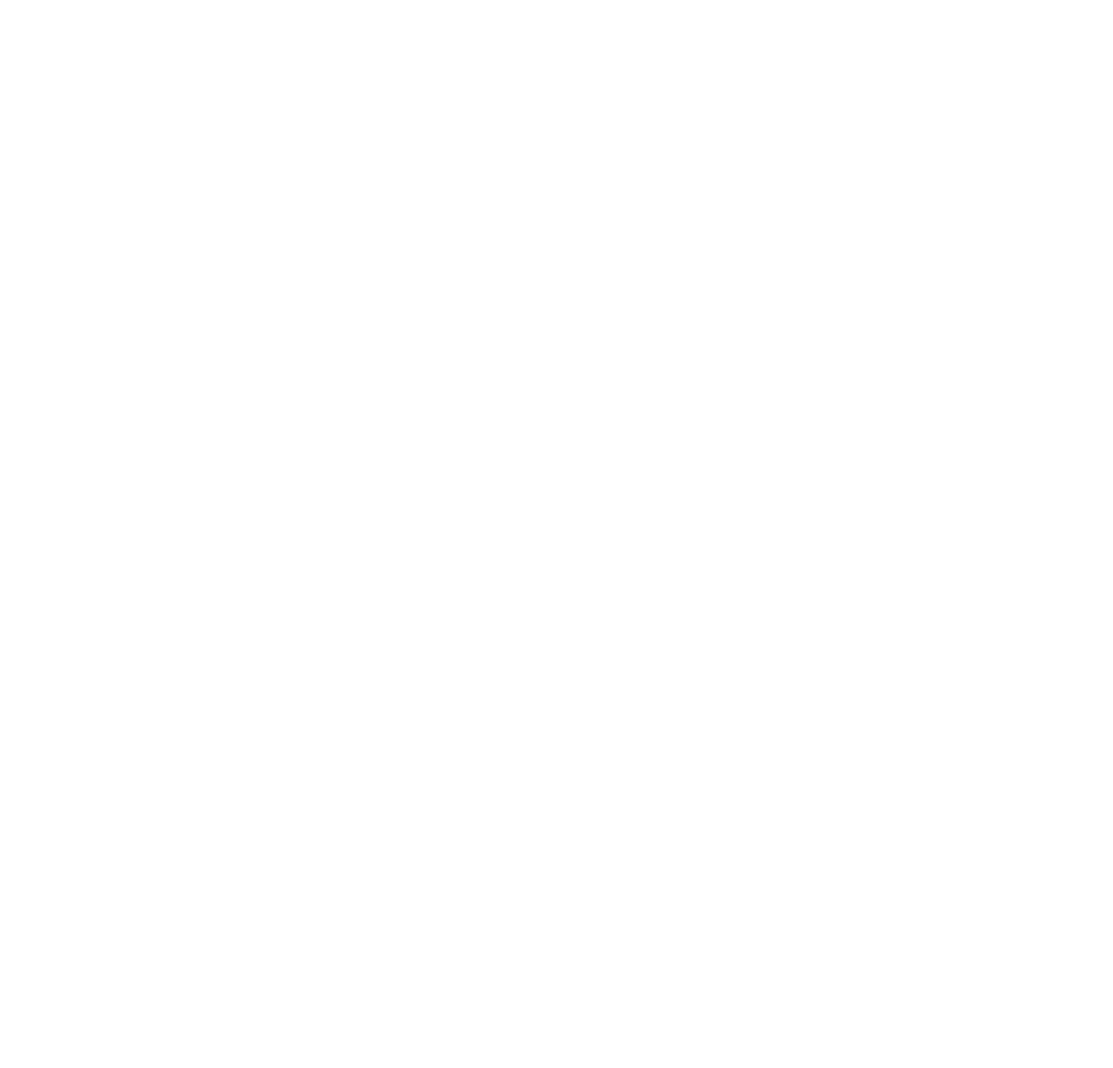
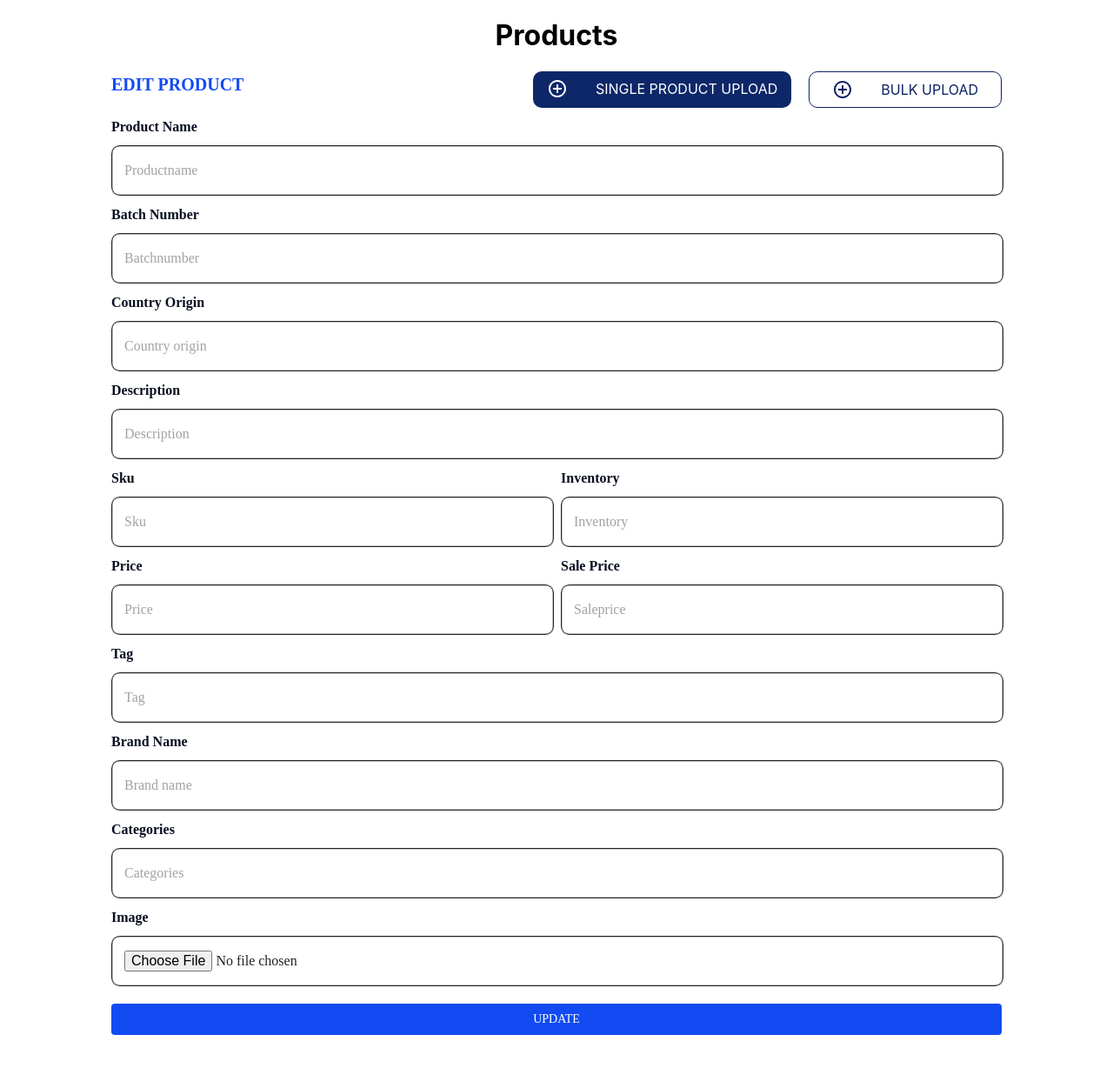
Before and after one commit to Arunrajmkoffice/Block-chain-frontend, a React (Create React App) app in the folder blockchain/: page /edit/1 in a window 1280 px wide. Before the commit this address had no page. Shown: the whole page at 87% size. Before the commit the page ends 800 px from the top, so only its background shows below. Built offline with nearby package versions, Linux system fonts and the light colour scheme; no server answers.

Commit message:
edit page design

```diff
--- a/blockchain/src/pages/Editproduct.jsx
+++ b/blockchain/src/pages/Editproduct.jsx
@@ -4,7 +4,7 @@
 import DeleteIcon from '@mui/icons-material/Delete';
 import SearchIcon from '@mui/icons-material/Search';
 import InputBase from '@mui/material/InputBase';
-import { styled, alpha } from '@mui/material/styles';
+import { styled } from '@mui/material/styles';
 //search bar start here
 const Search = styled('div')(({ theme }) => ({
   position: 'relative',
--- a/blockchain/src/pages/Updateproductpage.jsx
+++ b/blockchain/src/pages/Updateproductpage.jsx
@@ -1,51 +1,194 @@
 import React, { useEffect, useState } from 'react';
 import { useParams } from 'react-router-dom';
+import { Box, Button, InputLabel, ListItem, ListItemIcon, TextField,Typography,styled } from '@mui/material'
+import AddCircleOutlineIcon from '@mui/icons-material/AddCircleOutline';
+import { Link } from 'react-router-dom';
+const CustomInput = styled(TextField)(({ theme }) => ({
+  border:"1px solid #232321", borderRadius:"10px",width:'100%',
+  [theme.breakpoints.down("xl")]: {},
+  [theme.breakpoints.down("lg")]: {},
+  [theme.breakpoints.down("md")]: {},
+  [theme.breakpoints.down("sm")]: {},
+  [theme.breakpoints.down("xs")]: {},
+}));
 
 function Updateproductpage() {
   const { id } = useParams();
-  const [product, setProduct] = useState(null);
-  const [token, setToken] = useState('');
+  const [products, setProducts] = useState([]);
+  let token = localStorage.getItem('bcToken')
+  const [productname, setProductname]=useState('');
+  const [errorProductname, setErrorProductname]=useState('');
+  const [sku, setSku]=useState('');
+  const [batchnumber, setBatchnumber]=useState('');
+  const [images, setImages]=useState([]);
+  const [countryorigin, setCountryorign]=useState('');
+  const [inventory, setInventory]=useState('');
+  const [description, setDescription]=useState('');
+  const [tag,setTag]=useState('');
+  const [price,setPrice]=useState('');
+  const [saleprice,setSaleprice]=useState('');
+  const [brand,setBrand]=useState('');
+  const [categories,setCategories]=useState('');
 
-  useEffect(() => {
-    // Retrieve token from localStorage
-    const storedToken = localStorage.getItem('bcToken');
-    setToken(storedToken);
-  }, []);
 
-  const fetchProduct = async (productId) => {
-    try {
-      const response = await fetch(`https://courageous-cow-life-jacket.cyclic.app/product/${productId}`, {
-        headers: {
-          'Authorization': `Bearer ${token}`
-        }
-      });
-      if (!response.ok) {
-        throw new Error('Failed to fetch product');
-      }
-      const productData = await response.json();
-      setProduct(productData);
-    } catch (error) {
-      console.error('Error fetching product:', error);
+useEffect(()=>{
+    const fetchData = async ()=>{
+        try{
+            const response =await fetch(`https://wide-eyed-pear-meerkat.cyclic.app/product/${id}`,{
+                headers:{
+                    'Authorization':`Bearer ${token}`
+                }
+            });
+            const data = await response.json();
+            console.log('Data type:', typeof data);
+            console.log('get data', data);
+            setProductname(data?.product?.product);
+            setSku(data?.product?.sku);
+            setBatchnumber(data?.product?.branchNumber);
+            setCountryorign(data?.product?.countryOfOrigin);
+            setDescription(data?.product?.description);
+            setSku(data?.product?.sku);
+            setInventory(data?.product?.inventory);
+            setPrice(data?.product?.price);
+            setSaleprice(data?.product?.salesPrice);
+            setTag(data?.product?.tag);
+            setBrand(data?.product?.brand);
+            setCategories(data?.product?.category);
+          } catch (error) {
+            console.error('Error fetching data:', error);
+          }
+        };
+
+        fetchData();
+
+},[]);
+const handleProductname=(e)=>{
+    const value=e.target.value;
+    const isValid = /^[a-zA-Z0-9\s]*$/.test(value);
+    if (isValid || value === ''){
+      setProductname(value);
+      setErrorProductname('');
+    }else{
+      setErrorProductname('please enter only alphanumeric character')
     }
   };
+  const handleSku=(e)=>{
+    setSku(e.target.value)
+  }
+  const handleBatchnumber=(e)=>{
+    setBatchnumber(e.target.value)
+  }
+  const handleCountryorigin=(e)=>{
+    setCountryorign(e.target.value)
+  }
+  const handleInventory=(e)=>{
+    setInventory(e.target.value)
+  }
+  const handleDescription=(e)=>{
+    setDescription(e.target.value)
+  }
+  const handleTag=(e)=>{
+    setTag(e.target.value)
+  }
+  const handlePrice=(e)=>{
+    setPrice(e.target.value)
+  }
+  const handleSaleprice=(e)=>{
+    setSaleprice(e.target.value)
+  }
+  const handleBrandname=(e)=>{
+    setBrand(e.target.value)
+  }
+  const handleCategories=(e)=>{
+    setCategories(e.target.value)
+  }
+  const handleImages = (e) => {
+    const files = e.target.files;
+    const fileArray = Array.from(files).map((file) => ({
+      imageData: URL.createObjectURL(file),
+      imageId: 'type', // You can assign a specific image ID or use file name, etc.
+    }));
+    setImages((prevImages) => prevImages.concat(fileArray));
+  };
 
-  useEffect(() => {
-    fetchProduct(id);
-  }, []);
+
+  const handlesubmit = async (e) => {
+    e.preventDefault();
+    const token = localStorage.getItem('bcToken');
+    const productData = {
+      product: productname.trim(),
+      branchNumber: batchnumber.trim(),
+      sku: sku.trim(),
+      countryOfOrigin: countryorigin.trim(),
+      inventory: inventory.trim(),
+      description: description.trim(),
+      tag: tag.trim(),
+      price: price.trim(),
+      brand: brand.trim(),
+      category: categories.trim(),
+      salesPrice: saleprice.trim(),
+      image: images,
+    };
+
+
+  };
 
   return (
-    <div>
-      {product ? (
-        <div>
-          <h2>{product.name}</h2>
-          <p>Description: {product.description}</p>
-          <p>Price: ${product.price}</p>
-          {/* Add more details as needed */}
+  <>
+    <Box>
+      <h1>Products</h1>
+
+        <div key={products._id}>
+          <h3>{products?.product?.brand}</h3>
         </div>
-      ) : (
-        <p>Loading...</p>
-      )}
-    </div>
+    </Box>
+    <Box sx={{display:'flex',flexDirection:'column', margin:'0px 10%'}}  >
+      <Box display="flex" gap="10px" justifyContent="space-between">
+        <Box ><Typography sx={{color:'#124BF2',fontWeight:'bold',fontSize:'20px'}}>EDIT PRODUCT </Typography></Box>
+        <Box display="flex" gap="20px">
+          <Link to="/addproduct" style={{backgroundColor:"#0D2768" ,color:"#ffffff", borderRadius:"10px", textDecoration:"none" }}><ListItem><ListItemIcon><AddCircleOutlineIcon sx={{color:'#ffffff'}}/></ListItemIcon>SINGLE PRODUCT UPLOAD</ListItem></Link>
+          <Link to="/bulkproduct" style={{color:'#0C2262', border:'1px solid #0C2262',padding:'0px 10px', borderRadius:'10px', textDecoration:'none'}}><ListItem><ListItemIcon><AddCircleOutlineIcon sx={{color:'#0C2262'}} /></ListItemIcon >BULK UPLOAD</ListItem></Link>
+        </Box>
+      </Box>
+    <InputLabel sx={{textAlign:'left', padding:'10px 0px',color:'#080F21',fontWeight:'bold'}}>Product Name</InputLabel>
+    <CustomInput placeholder="Productname" value={productname} id="outlined-basic"  variant="outlined" onChange={handleProductname} error={Boolean(errorProductname)} helperText={errorProductname}  required />
+    <InputLabel sx={{textAlign:'left', padding:'10px 0px',color:'#080F21',fontWeight:'bold'}}>Batch Number</InputLabel>
+    <CustomInput placeholder="Batchnumber" value={batchnumber}  id="standard-basic"  variant="outlined" onChange={handleBatchnumber} />
+    <InputLabel sx={{textAlign:'left', padding:'10px 0px',color:'#080F21',fontWeight:'bold'}}>Country Origin</InputLabel>
+    <CustomInput placeholder="Country origin" value={countryorigin} id="standard-basic"  variant="outlined" onChange={handleCountryorigin} />
+    <InputLabel sx={{textAlign:'left', padding:'10px 0px',color:'#080F21',fontWeight:'bold'}}>Description</InputLabel>
+    <CustomInput placeholder="Description" value={description} id="standard-basic"  variant="outlined" onChange={handleDescription} />
+    <Box display="flex" gap='10px'>
+      <Box width='100%'><InputLabel sx={{textAlign:'left', padding:'10px 0px',color:'#080F21',fontWeight:'bold'}}>Sku</InputLabel>
+    <CustomInput placeholder="Sku" value={sku} id="filled-basic" variant="outlined" onChange={handleSku} /></Box>
+      <Box width='100%'>
+      <InputLabel sx={{textAlign:'left', padding:'10px 0px',color:'#080F21',fontWeight:'bold'}}>Inventory</InputLabel>
+    <CustomInput placeholder="Inventory" value={inventory} type="text" id="standard-basic"  variant="outlined"  onChange={handleInventory}/>
+      </Box>
+    </Box>
+    <Box display="flex" gap="10px">
+      <Box width='100%'>
+        <InputLabel sx={{textAlign:'left', padding:'10px 0px',color:'#080F21',fontWeight:'bold'}}>Price</InputLabel>
+        <CustomInput placeholder="Price" value={products?.product?.price} type="text" id="standard-basic"  variant="outlined" onChange={handlePrice} /></Box>
+      <Box width='100%'>
+        <InputLabel sx={{textAlign:'left', padding:'10px 0px',color:'#080F21',fontWeight:'bold'}}>Sale Price</InputLabel>
+        <CustomInput placeholder="Saleprice" value={saleprice} type="text" id="standard-basic"  variant="outlined" onChange={handleSaleprice} /></Box>
+    </Box>
+    <InputLabel sx={{textAlign:'left', padding:'10px 0px',color:'#080F21',fontWeight:'bold'}}>Tag</InputLabel>
+    <CustomInput placeholder="Tag" value={tag} id="standard-basic"  variant="outlined" onChange={handleTag} />
+    <InputLabel sx={{textAlign:'left', padding:'10px 0px',color:'#080F21',fontWeight:'bold'}}>Brand Name</InputLabel>
+    <CustomInput placeholder="Brand name" value={brand} id="standard-basic"  variant="outlined" onChange={handleBrandname} />
+    <InputLabel sx={{textAlign:'left', padding:'10px 0px',color:'#080F21',fontWeight:'bold'}}>Categories</InputLabel>
+    <CustomInput placeholder="Categories"  value={categories} id="standard-basic"  variant="outlined" onChange={handleCategories} />
+    <InputLabel sx={{textAlign:'left', padding:'10px 0px',color:'#080F21',fontWeight:'bold'}}>Image</InputLabel>
+    <CustomInput type="file" multiple id="standard-basic" variant="outlined" onChange={handleImages} /><br />
+
+    <Button variant="text" onClick={handlesubmit} sx={{color:'#fff', backgroundColor:'#124BF2', '&:hover':{
+      color:'#fff', backgroundColor:'#124BF2',
+    }}}>Update</Button>
+    <br/><br/>
+    </Box>
+    </>
   );
 }
 
--- a/blockchain/src/routes/MainRoute.js
+++ b/blockchain/src/routes/MainRoute.js
@@ -6,7 +6,7 @@
   const token = localStorage.getItem('bcToken');
   return (
     <>
-      { token ? <PrivateRoutes/>:
+      { true ? <PrivateRoutes/>:
       <PublicRoutes/>
       }
     </>
```
